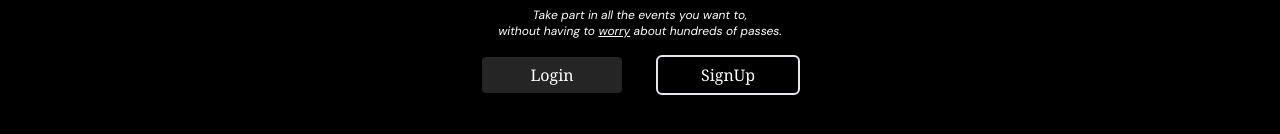
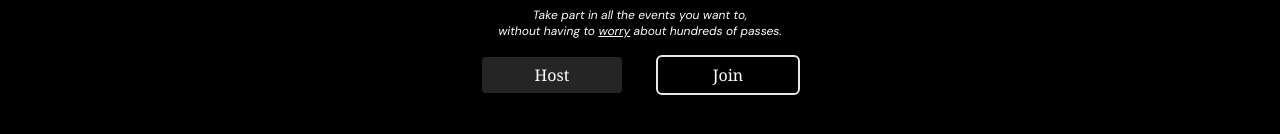
Before and after one commit to Pixelrick420/undecided, a React (Create React App) app in the folder frontend/: page / in a window 1280 px wide. Shown: the part 398-532 px from the top of the page. Built offline with nearby package versions, Linux system fonts and the light colour scheme.

Commit message:
update welcome page

```diff
--- a/frontend/src/index.css
+++ b/frontend/src/index.css
@@ -4,6 +4,7 @@
 @tailwind base;
 @tailwind components;
 @tailwind utilities;
+
 body {
   margin: 0;
   background-color: black;
@@ -35,7 +36,7 @@ body {
   background: linear-gradient(to right, #18181b 95%, #ff0000 5%);
 }
 
-.input{
+.input {
   border-radius: 0.175rem;
   text-align: left;
   border-color: #252525;
--- a/frontend/src/pages/AnimationComponent.jsx
+++ b/frontend/src/pages/AnimationComponent.jsx
@@ -26,6 +26,12 @@ const AnimationComponent = ({ finalText }) => {
     <div className="flex justify-center items-center w-full h-screen">
       <header className="header"></header>
       <main className="flex flex-wrap justify-center items-center gap-8 text-4xl font-sans">
+        <div class="flex space-x-2 justify-center items-center bg-white h-screen dark:invert">
+          <span class="sr-only">Loading...</span>
+          <div class="h-8 w-8 bg-black rounded-full animate-bounce [animation-delay:-0.3s]"></div>
+          <div class="h-8 w-8 bg-black rounded-full animate-bounce [animation-delay:-0.15s]"></div>
+          <div class="h-8 w-8 bg-black rounded-full animate-bounce"></div>
+        </div>
         {!animationFinished && (
           <div className="relative flex justify-center items-center w-12 h-12 text-white">
             <div className="absolute w-12 h-12 rounded-full bg-white animate-loader-expand"></div>
--- a/frontend/src/pages/registrationPage.jsx
+++ b/frontend/src/pages/registrationPage.jsx
@@ -78,13 +78,13 @@ export const RegisterPage = () => {
             <h2 className="text-[3vh] md:text-base font-sans italic opacity-75 mb-6">
               {steps[currentStep]}
             </h2>
-            <div className="gradient flex flex-row  justify-center items-center md:text-4xl mb-4">
+            <div className="gradient flex flex-row  justify-center items-center md:text-base mb-6">
               {"7DHD-" + generatedID}
             </div>
           </>
         )}
 
-        <div className="flex flex-row justify-center items-center w-full">
+        <div className="flex flex-row justify-start items-center w-full">
           <div className="flex justify-start mt-4 space-x-2">
             {Array(steps.length)
               .fill(0)
--- a/frontend/src/pages/welcomePage.jsx
+++ b/frontend/src/pages/welcomePage.jsx
@@ -2,6 +2,8 @@ import React, { useState } from "react";
 import { useNavigate } from "react-router-dom";
 import { LoginPage } from "./loginPage";
 import { SignUpPage } from "./signUpPage";
+import { RegisterPage } from "./registrationPage";
+import { HostPage } from "./host";
 
 export const WelcomePage = () => {
   const navigate = useNavigate();
@@ -9,6 +11,8 @@ export const WelcomePage = () => {
   const [isLoggedIn, setIsLoggedIn] = useState(false);
   const [viewLogin, setViewLogin] = useState(false);
   const [viewSignup, setViewSignup] = useState(false);
+  const [viewJoin, setViewJoin] = useState(false);
+  const [viewHost, setViewHost] = useState(false);
 
   if (viewLogin) {
     return <LoginPage />;
@@ -16,6 +20,14 @@ export const WelcomePage = () => {
 
   if (viewSignup) {
     return <SignUpPage />;
+  }
+
+  if (viewJoin) {
+    return <RegisterPage />;
+  }
+
+  if (viewHost) {
+    return <HostPage />;
   }
 
   return (
@@ -40,6 +52,8 @@ export const WelcomePage = () => {
         hundreds of passes.
       </p>
       <div className="mt-4">
+        {isLoggedIn ? (
+          <>
             <button
               onClick={() => {
                 setViewLogin(true);
@@ -57,6 +71,28 @@ export const WelcomePage = () => {
             >
               SignUp
             </button>
+          </>
+        ) : (
+          <>
+            <button
+              onClick={() => {
+                setViewHost(true);
+              }}
+              style={{ backgroundColor: customGray }}
+              className="mx-4 text-1.5xl h-10 w-36 border-2 border-black rounded-md font-serif"
+            >
+              Host
+            </button>
+            <button
+              onClick={() => {
+                setViewJoin(true);
+              }}
+              className="mx-4 text-1.5xl h-10 w-36 bg-black border-2 border-custom-gray rounded-md font-serif"
+            >
+              Join
+            </button>
+          </>
+        )}
       </div>
     </div>
   );
--- a/frontend/tailwind.config.js
+++ b/frontend/tailwind.config.js
@@ -3,6 +3,10 @@ module.exports = {
   content: ["./src/**/*.{js,jsx,ts,tsx}"],
   theme: {
     extend: {
+      darkMode: "class",
+      theme: {
+        extend: {},
+      },
       colors: {
         customLightGray: "#3d3d41",
         customGrey: "#252525",
```
Lines whose indentation alone changed are shown as unchanged.
